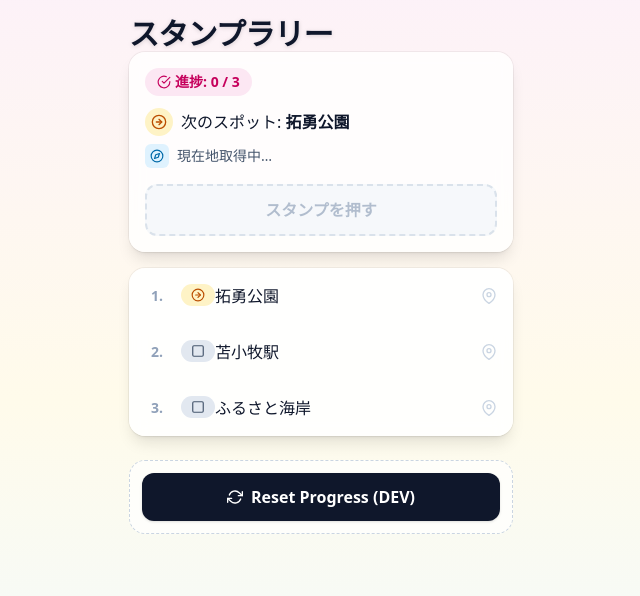
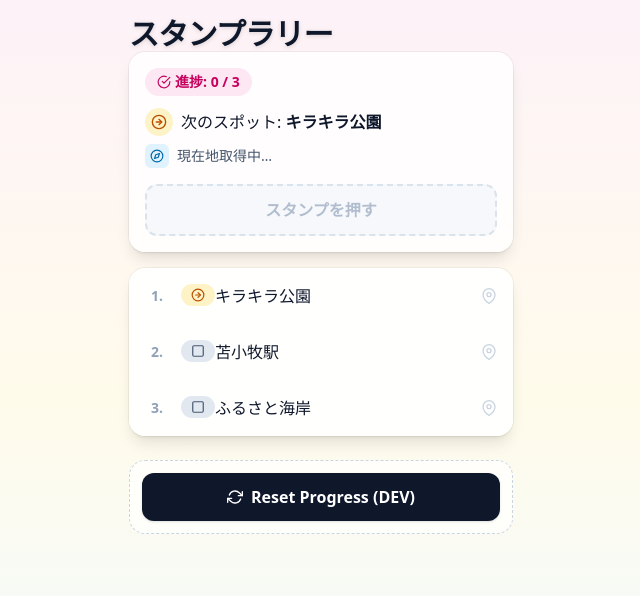
Before and after one commit to Kanaya-r/test, a React (Vite) app in the folder trainig-02/: page / in a window 1280 px wide. Shown: the top 596 px of the page, without its empty margins (319-959 px from the left). Built offline with nearby package versions, Linux system fonts and the light colour scheme; no server answers.

Commit message:
[update] 目的地調整

```diff
--- a/trainig-02/src/assets/ts/spots.ts
+++ b/trainig-02/src/assets/ts/spots.ts
@@ -5,22 +5,22 @@ const RADIUS_M_LV1 = 100
 export const SPOTS: StampSpot[] = [
   {
     id: 's1',
-    name: '拓勇公園',
-    location: { lat: 42.67277145098463, lng: 141.67365122514187 },
+    name: 'キラキラ公園',
+    location: { lat: 42.64329954343844, lng: 141.62239023844242 },
     radiusM: RADIUS_M_LV1,
     description: 'STEP1'
   },
   {
     id: 's2',
     name: '苫小牧駅',
-    location: { lat: 42.63969517343846, lng: 141.5959744521637 },
+    location: { lat: 42.63988458923986, lng: 141.59698837178598 },
     radiusM: RADIUS_M_LV1,
     description: 'STEP2'
   },
   {
     id: 's3',
     name: 'ふるさと海岸',
-    location: { lat: 42.62851848658491, lng: 141.61288309768256 },
+    location: { lat: 42.627665929617685, lng: 141.6099380312791 },
     radiusM: RADIUS_M_LV1,
     description: 'STEP3'
   }
```
